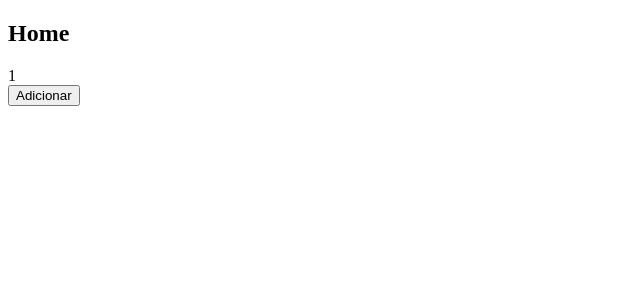
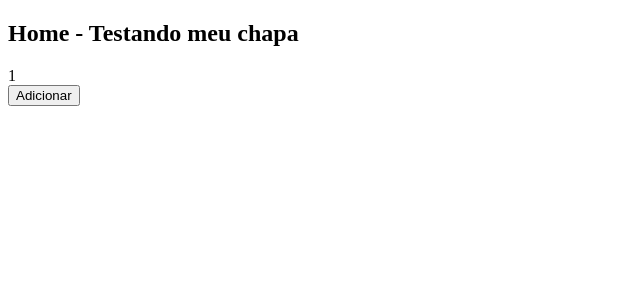
Before and after one commit to Eitalasquera/totallfaucets, a Next.js app: page / in a window 1280 px wide. Shown: the top 300 px of the page, without its empty margins (0-640 px from the left). Built offline with nearby package versions, Linux system fonts and the light colour scheme.

Commit message:
outra tentativa

```diff
--- a/pages/index.js
+++ b/pages/index.js
@@ -2,7 +2,7 @@ import { useState } from 'react';
 function Home(){
     return (<div>
                 <div>
-                    <h2>Home</h2>
+                    <h2>Home - Testando meu chapa</h2>
                     <Contador/>
                 </div>
             </div>)
```
